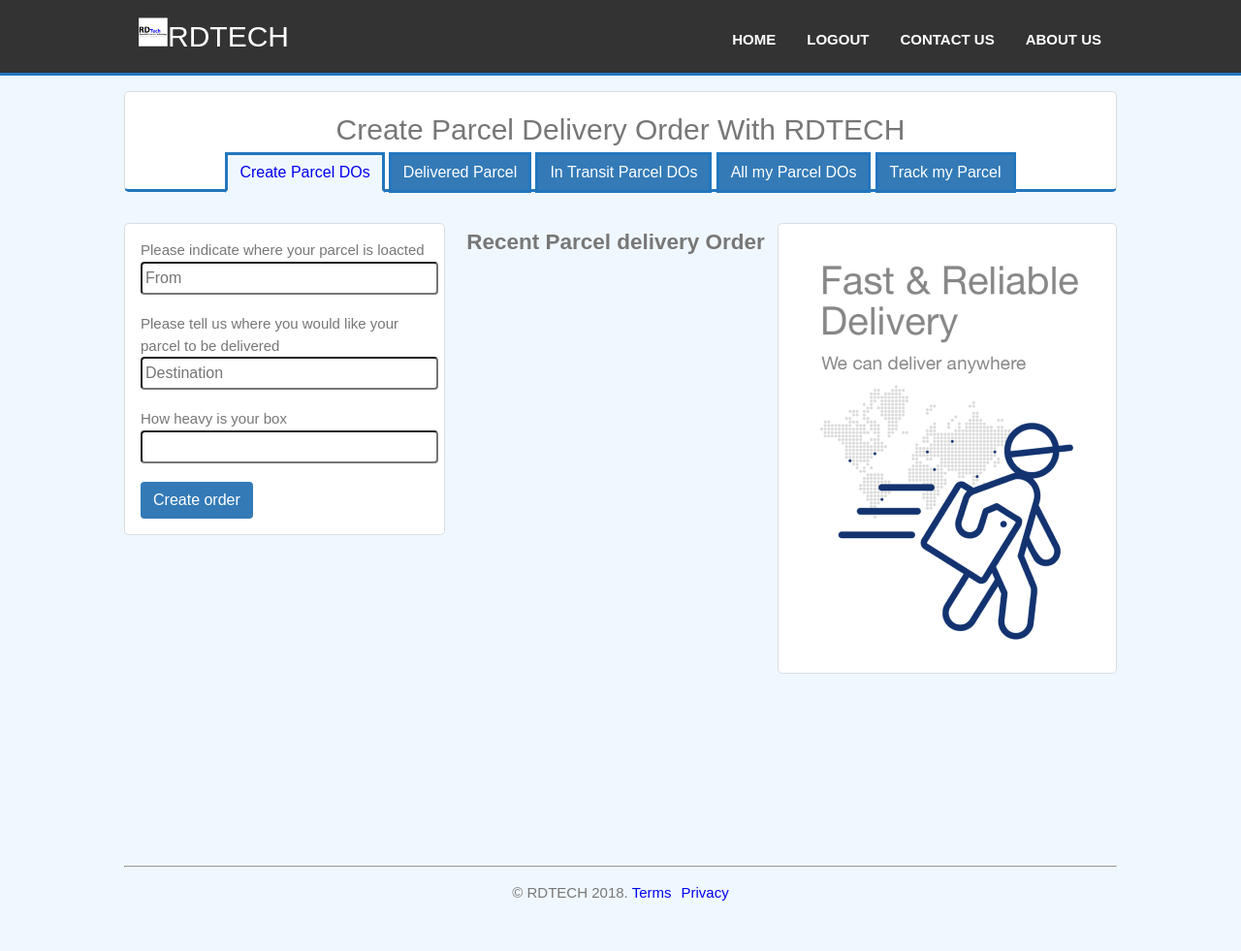
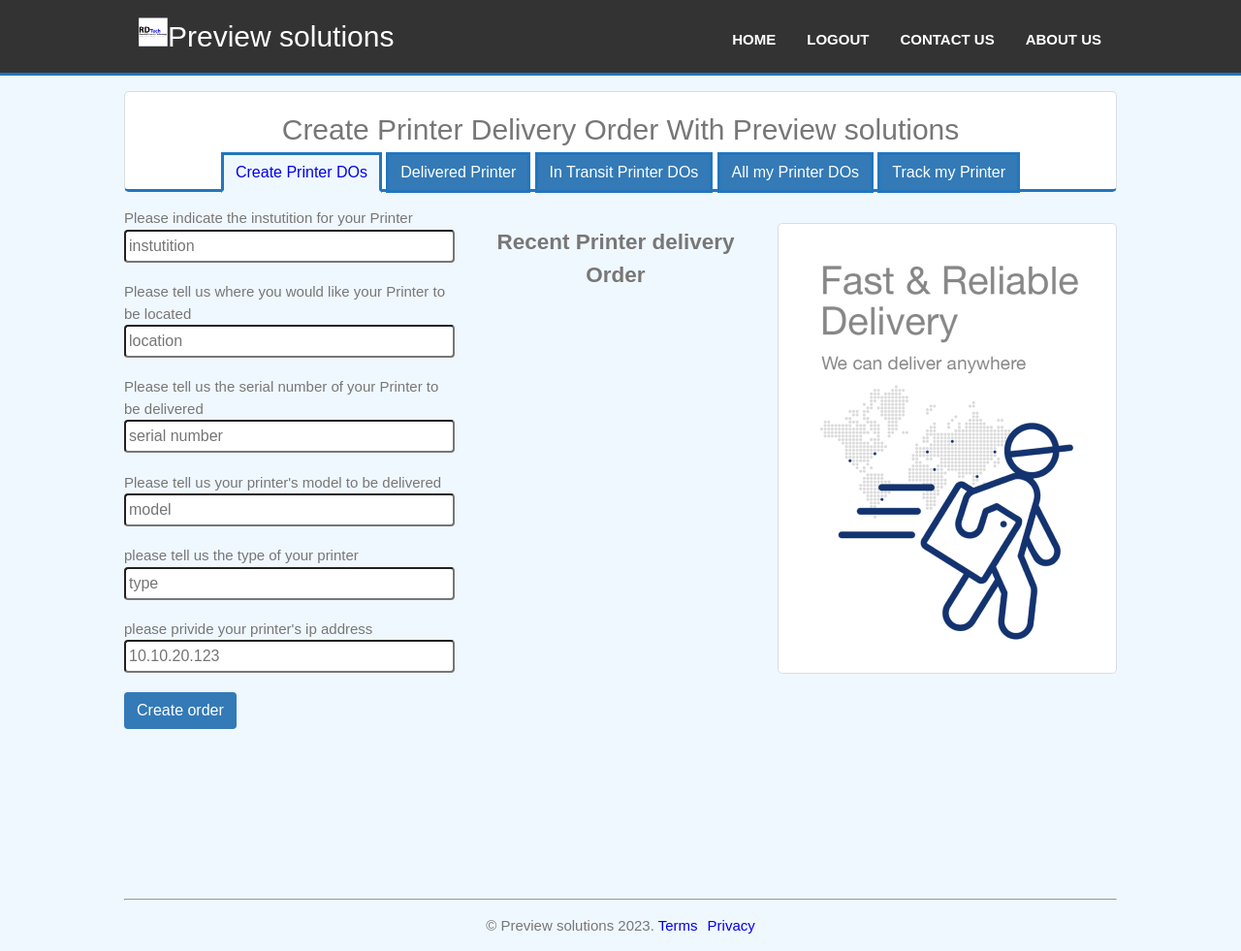
Before and after one commit to kevinever/rwanda, a Flask app: page /createparcel/ in a window 1280 px wide. Shown: the whole page at 97% size. Before the commit the page ends 929 px from the top, so only its background shows below. Run offline with Flask 2, Linux system fonts and the light colour scheme; some libraries are stand-ins or nearby versions.

Commit message:
created printer delivery html page

```diff
--- a/printer/templates/createparcel.html
+++ b/printer/templates/createparcel.html
@@ -5,12 +5,12 @@
         <meta charset="utf-8" />
         <meta http-equiv="X-UA-Compatible" content="IE=edge">
         <meta name="viewport" content="width=device-width, initial-scale=1">
-        <meta name="keywords" content="Courier service,Parcel delivery order,Parcel delivery,RDTECH ">
-        <meta name="author" content="RDTECH">
+        <meta name="keywords" content="Courier service,Parcel delivery order,Parcel delivery,Preview solutions ">
+        <meta name="author" content="Preview solutions">
         <meta name="description" content="A fast and reliable courier service">
-        <title>RDTECH - a fast and reliable courier service</title>
-        <link href="../css/index.css" rel="stylesheet">
-        <link href="../css/popup.css" rel="stylesheet" type="text/css">
+        <title>Preview solutions - a fast and reliable courier service</title>
+        <link href="../static/css/index.css" rel="stylesheet">
+        <link href="../static/css/popup.css" rel="stylesheet" type="text/css">
         <link rel="shortcut icon" type="image/png" href="../img/send.png"/>
     </head>
     <body onLoad="fetchParcel()">
@@ -18,7 +18,7 @@
             <header>
                     <div class="container">
                             <div id="brand">
-                                <a href="../index.html"><img src="../img/RD.PNG" alt="Slogo" id="logo"><label class="top-label">RDTECH </label></a>
+                                <a href="../index.html"><img src="../img/RD.PNG" alt="Slogo" id="logo"><label class="top-label">Preview solutions </label></a>
                             </div>
                         <nav>
                             <ul>
@@ -34,13 +34,13 @@
         <div class="container">
 <!--User Dashboard header-->
             <div class="box" id="user-header">
-                <label class="top-label">Create Parcel Delivery Order With RDTECH </label>
+                <label class="top-label">Create Printer Delivery Order With Preview solutions </label>
               <div id="user-btn">
-                <a class="button current" href="createparcel.html" id="link1">Create Parcel DOs</a>
-                <a class="button primary" href="#" onClick="viewDeliveredPOs()" id="link2">Delivered Parcel</a>
-                <a class="button primary" href="#" onClick="viewInTransitPDOs()" id="link3">In Transit Parcel DOs</a>
-                <a class="button primary" href="#" onClick="viewAllPDOs()" id="link4">All my Parcel DOs</a>
-                <a class="button primary" href="track.html" id="link5" onClick="trackParcel()">Track my Parcel</a>
+                <a class="button current" href="createparcel.html" id="link1">Create Printer DOs</a>
+                <a class="button primary" href="#" onClick="viewDeliveredPOs()" id="link2">Delivered Printer</a>
+                <a class="button primary" href="#" onClick="viewInTransitPDOs()" id="link3">In Transit Printer DOs</a>
+                <a class="button primary" href="#" onClick="viewAllPDOs()" id="link4">All my Printer DOs</a>
+                <a class="button primary" href="track.html" id="link5" onClick="trackParcel()">Track my Printer</a>
               </div>
             </div>
 
@@ -48,21 +48,32 @@
         <section id="user-content">
           <div class="block">
             <div class="form-3">
-                <form class="box" onSubmit="return false">
-                    <label>Please indicate where your parcel is loacted</label>
+                <!-- <form class="box" onSubmit="return false"> -->
+                    <form method="post">
+                    <label>Please indicate the instutition for your Printer</label>
                     <br />
-                    <input type="text" placeholder="From" class="full-width" id="from" required><br />
-                    <label>Please tell us where you would like your parcel to be delivered</label>
+                    <input type="text" placeholder="instutition" class="full-width" id="from" name="instutition" required><br />
+                    <label>Please tell us where you would like your Printer to be located</label>
                     <br />
-                    <input type="text" placeholder="Destination" class="full-width" id="destination" required><br />
-                    <label>How heavy is your box</label>
+                    <input type="text" placeholder="location"  name ="location" class="full-width" id="destination" required><br />
+                    <label>Please tell us the serial number of your Printer to be delivered</label>
                     <br />
-                    <input type="number" class="full-width" id="weight"><br />
+                    <input type="text" placeholder="serial number" name="serialnumber" class="full-width" id="destination" required><br />
+
+                    <label>Please tell us your printer's model to be delivered</label>
+                    <br />
+                    <input type="text" placeholder="model" name="model" class="full-width" id="destination" required><br />
+                    <label>please tell us the type of your printer</label>
+                    <br />
+                    <input type="text" placeholder="type" name="type" class="full-width" id="destination" required><br />
+
+                    <label>please privide your printer's ip address </label>
+                    <input type="number" class="full-width" id="weight" placeholder="10.10.20.123"><br />
                     <button type="submit" class="button primary" onClick="createParcel()">Create order</button>
                 </form>
             </div>
             <div  class="form-3">
-                <h2 class="margin-left to-center">Recent Parcel delivery Order</h2>
+                <h2 class="margin-left to-center">Recent Printer delivery Order</h2>
                 <div id="display">
                 </div>
             </div>
@@ -72,8 +83,8 @@
           </div>
         </section>
         <footer>
-           <hr />
-           <p>&copy RDTECH  2018. <a href="#" style="padding-right:10px">Terms</a><a href="#">Privacy</a></p>
+           <hr/>
+           <p>&copy Preview solutions  2023. <a href="#" style="padding-right:10px">Terms</a><a href="#">Privacy</a></p>
            <script type="text/javascript" src="../js/popup.js"></script>
 
            <script async defer src="https://maps.googleapis.com/maps/api/js?key=AIzaSyCPNdvlLuUOv_1D7BYueHC02dTs2J5qjTo&callback=initMap">
```
